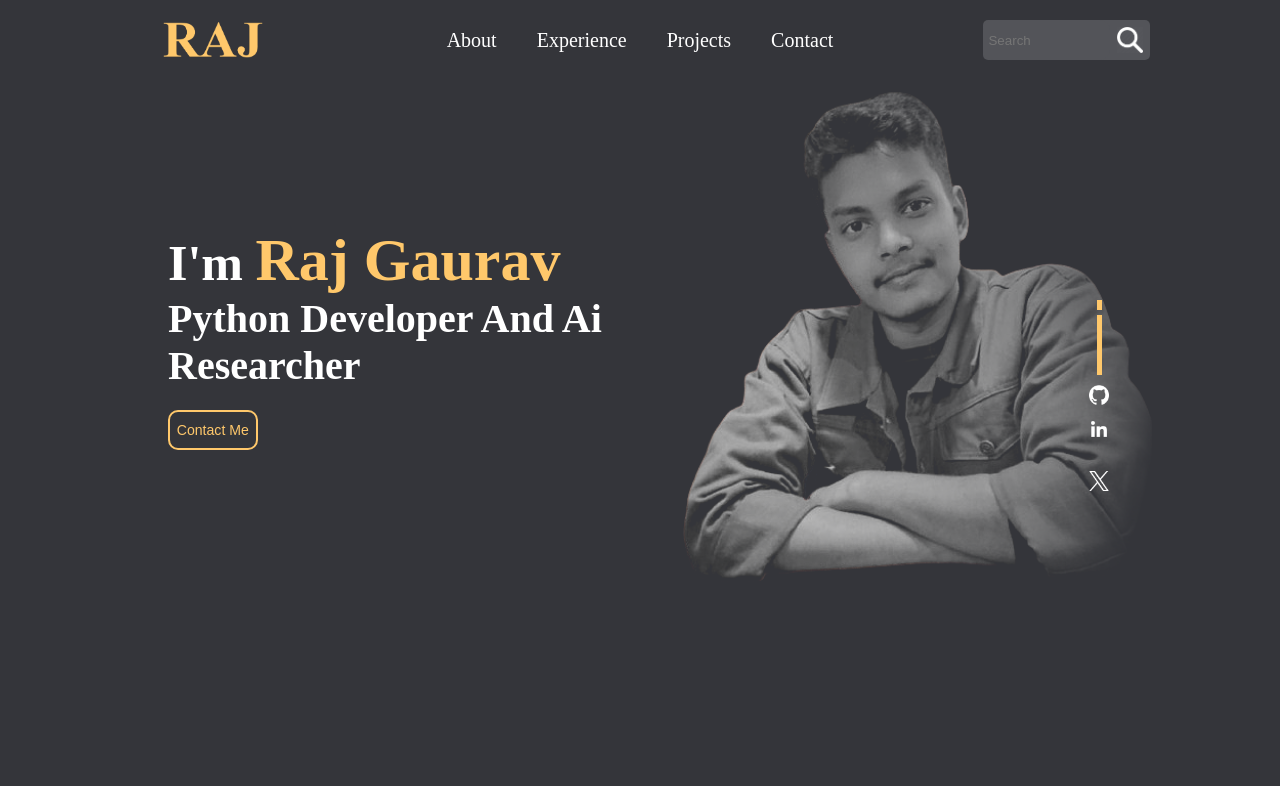
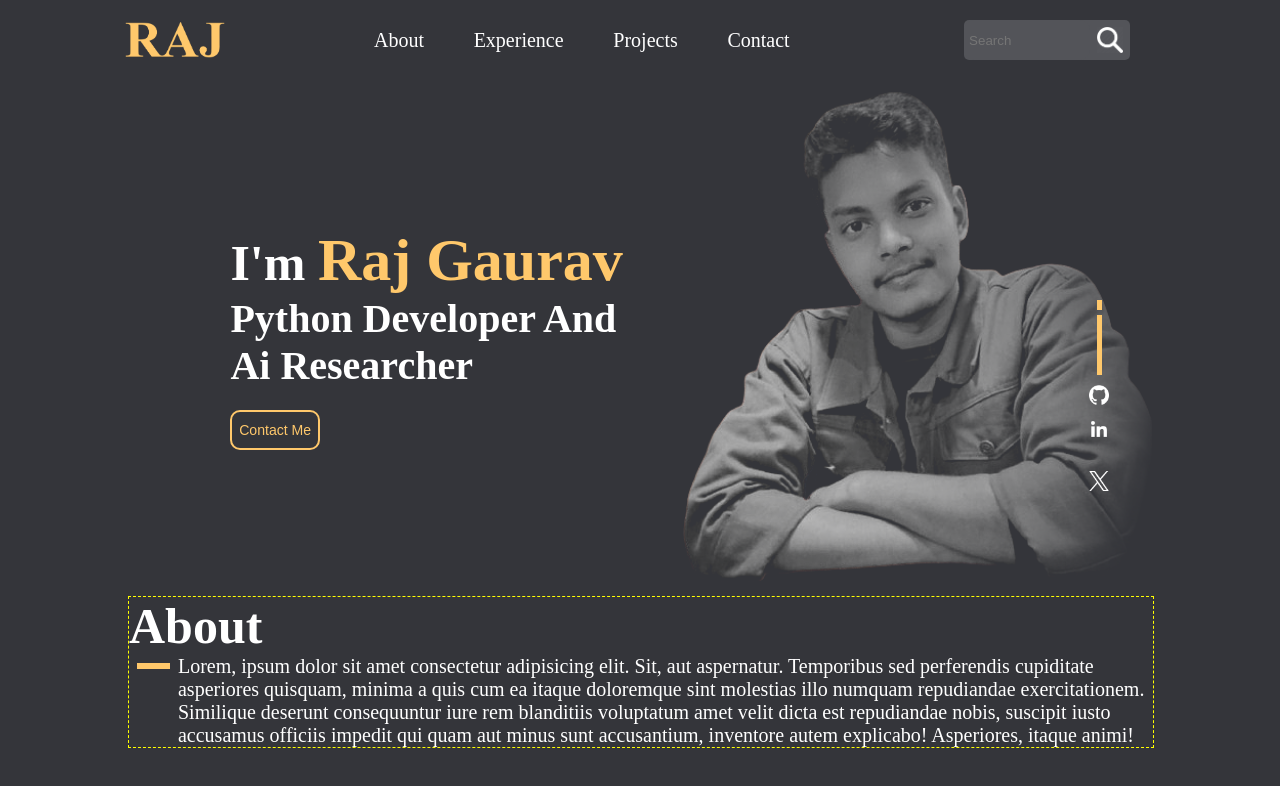
Before and after one commit to raj-neelam/My-Portfolio, a plain HTML site: page index.html in a window 1280 px wide. Drawn offline with Linux system fonts and the light colour scheme.

Commit message:
organised and added about section

```diff
--- a/index.html
+++ b/index.html
@@ -6,7 +6,8 @@
     <meta name="viewport" content="width=device-width, initial-scale=1.0">
     <title>Document</title>
     <link rel="stylesheet" href="styles/style_heading.css">
-    <link rel="stylesheet" href="styles/style_main.css">
+    <link rel="stylesheet" href="styles/style_name_pic.css">
+    <link rel="stylesheet" href="styles/style_about.css">
 </head>
 
 <body>
@@ -55,12 +56,12 @@
                 <ul>
                     <li><div class="bar_dot"></div></li>
                     <li><div class="bar"></div></li>
-                    <a href="">
+                    <a href="https://github.com/raj-neelam" target="_blank">
                         <li>
                             <img src="images/logo/github.png" alt="">
                         </li>
                     </a>
-                    <a href="">
+                    <a href="https://www.linkedin.com/in/raj-neelam-gaurav/" target="_blank">
                         <li>
                             <img src="images/logo/linkedin.png" alt="">
                         </li>
@@ -70,7 +71,7 @@
                             <img src="images/logo/discord.png" alt="">
                         </li>
                     </a>
-                    <a href="">
+                    <a href="https://x.com/RajNGaurav" target="_blank">
                         <li>
                             <img src="images/logo/twitter.png" alt="">
                         </li>
@@ -79,6 +80,17 @@
             </div>
         </div>
 
+        <div class="about">
+            <p>About</p>
+            <div class="about_design">
+                <div class="dash"></div>
+                <p>Lorem, ipsum dolor sit amet consectetur adipisicing elit. Sit, aut aspernatur. Temporibus sed perferendis cupiditate asperiores quisquam, minima a quis cum ea itaque doloremque sint molestias illo numquam repudiandae exercitationem.
+                Similique deserunt consequuntur iure rem blanditiis voluptatum amet velit dicta est repudiandae nobis, suscipit iusto accusamus officiis impedit qui quam aut minus sunt accusantium, inventore autem explicabo! Asperiores, itaque animi!
+                </p>
+            </div>
+        </div>
+
+        <!-- to do tech stack -->
     </main>
 
 </body>
--- /dev/null
+++ b/styles/style_about.css
@@ -0,0 +1,23 @@
+.about{
+    width: 100%;
+    border: 1px dashed yellow;
+}
+.about > p{
+    color: white;
+    font-size: 50px;
+    font-weight: bolder;
+}
+.dash{
+    background-color: #ffc86b;
+    height: 0.7vh;
+    width: 10vw;
+    margin: 8px;
+}
+.about_design{
+    display: flex;
+    justify-content: space-between;
+}
+.about_design > p {
+    color: white;
+    font-size: 20px;
+}
--- a/styles/style_heading.css
+++ b/styles/style_heading.css
@@ -21,7 +21,7 @@ nav{
     justify-content: space-between;
 }
 .icon{
-    width: 100%;
+    width: 75%;
     display: flex;
     align-items: center;
     justify-content: space-around;
--- a/styles/style_main.css
+++ b/styles/style_name_pic.css
@@ -16,7 +16,7 @@ main{
     font-size: 50px;
     font-weight: bolder;
     color: white;
-    padding-left: 40px;
+    padding-left: 8vw;
 }
 .name > p > span{
     color: #ffc86b;
@@ -34,7 +34,10 @@ main{
     height: 5vh;
     font-size: 1.1vw;
     color: #ffc86b;
-
+}
+.name > button:hover{
+    background-color: #ffc86b;
+    color: #34353a;
 }
 .floating-div {
     position: absolute;
```
Also changed, not shown: images/icons/matplotlib.png (added), images/icons/numpy.png (added), images/icons/pandas.png (added), images/icons/pyhton.png (added), images/icons/pytorch.png (added), images/icons/r.png (added), images/icons/seaborn.png (added), images/icons/sklearn.png (added), images/icons/tensorflow.png (added).
